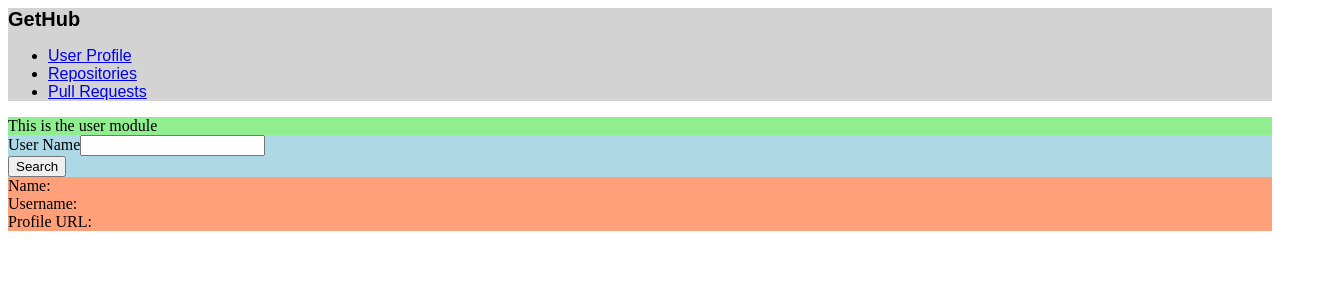
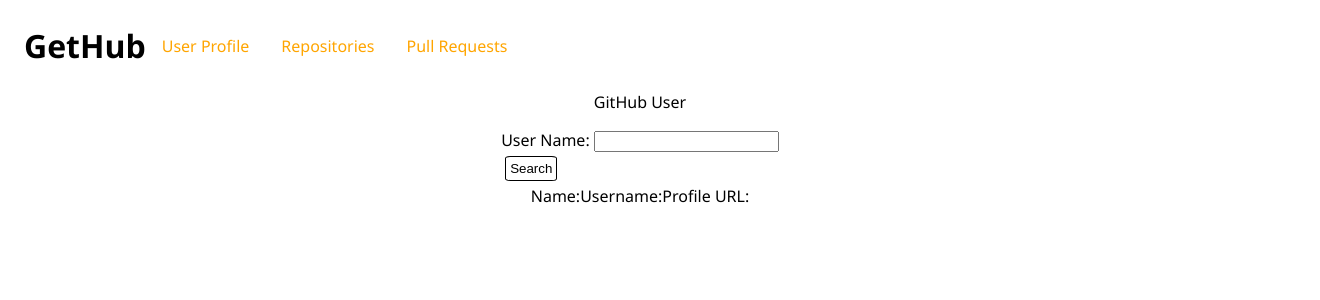
Before and after one commit to notwillcasey/github-fetcher, an Angular app: page /user in a window 1280 px wide. Shown: the top 300 px of the page, 1320 px wide, since content can reach past the window. Built offline with nearby package versions, Linux system fonts and the light colour scheme.

Commit message:
update styling

```diff
--- a/src/app/app.component.css
+++ b/src/app/app.component.css
@@ -1,10 +1,39 @@
 .nav-title {
-    font-family: Arial, Helvetica, sans-serif;
+    font-family:'Segoe UI', Tahoma, Geneva, Verdana, sans-serif;
     font-weight: bold;
-    font-size: 20px;
+    font-size: 2rem;
+    padding: -5rem;
+    display: inline-flex;
+    float: left;
 }
 
 .nav-bar {
-    background-color: lightgrey;
-    font-family: Arial, Helvetica, sans-serif;
+    font-family: 'Segoe UI', Tahoma, Geneva, Verdana, sans-serif;
+    display: inline-flex;
+    width: 100vw;
+    margin-bottom: 0.5rem;
+    padding: 1rem;
 }
+
+.nav-list {
+    display: inline-flex;
+    align-items: center;
+    float: right;
+}
+
+a:link {
+    color: orange;
+    text-decoration: none;
+}
+
+.app-body {
+    font-family: 'Segoe UI', Tahoma, Geneva, Verdana, sans-serif;
+}
+
+.nav-button {
+    margin: 1rem;
+}
+
+button {
+    color: white;
+}
--- a/src/app/app.component.html
+++ b/src/app/app.component.html
@@ -1,10 +1,10 @@
 <nav class="nav-bar">
   <a class="nav-title">{{pageTitle}}</a>
-  <ul class="nav-list">
-    <li><a class="nav-button" routerLink="/user">User Profile</a></li>
-    <li><a class="nav-button" routerLink="/repo">Repositories</a></li>
-    <li><a class="nav-button" routerLink="/pullrequest">Pull Requests</a></li>
-  </ul>
+  <div class="nav-list">
+    <span><a class="nav-button" routerLink="/user">User Profile</a></span>
+    <span><a class="nav-button" routerLink="/repo">Repositories</a></span>
+    <span><a class="nav-button" routerLink="/pullrequest">Pull Requests</a></span>
+  </div>
 </nav>
 <div class="app-body">
   <router-outlet></router-outlet>
--- a/src/app/pull-request/pull-request.component.css
+++ b/src/app/pull-request/pull-request.component.css
@@ -1,11 +1,28 @@
 .pr-title {
-    background-color: lightsalmon;
+    display: flex;
+    justify-content: center;
+    margin-bottom: 1rem;
 }
 
 .pr-form {
-    background-color: lightgreen;
+    display: flex;
+    justify-content: center;
 }
 
 .pr-data {
-    background-color: lightblue;
+    display: flex;
+    justify-content: center;
 }
+
+.pr-body {
+}
+
+button {
+    background-color: white;
+    border-style: solid;
+    border-color: black;
+    border-radius: 10%;
+    border-width: thin;
+    padding: 0.25rem;
+    margin: 0.25rem;
+}
--- a/src/app/repo/repo.component.css
+++ b/src/app/repo/repo.component.css
@@ -1,11 +1,28 @@
 .repo-title {
-    background-color: lightblue;
+    display: flex;
+    justify-content: center;
+    margin-bottom: 1rem;
 }
 
 .repo-form {
-    background-color: lightsalmon;
+    display: flex;
+    justify-content: center;
 }
 
 .repo-data {
-    background-color: lightgreen;
+    display: flex;
+    justify-content: center;
 }
+
+.repo-body {
+}
+
+button {
+    background-color: white;
+    border-style: solid;
+    border-color: black;
+    border-radius: 10%;
+    border-width: thin;
+    padding: 0.25rem;
+    margin: 0.25rem;
+}
--- a/src/app/repo/repo.component.html
+++ b/src/app/repo/repo.component.html
@@ -1,6 +1,6 @@
 <div class="repo-body">
     <div class="repo-title">
-        This is the repo module
+        GitHub Repo
     </div>
     <div class="repo-form">
         <form [formGroup]="repoSearch" (ngSubmit)="onSubmit()">
--- a/src/app/user/user.component.css
+++ b/src/app/user/user.component.css
@@ -1,11 +1,28 @@
 .user-title {
-    background-color: lightgreen;
+    display: flex;
+    justify-content: center;
+    margin-bottom: 1rem;
 }
 
 .user-form {
-    background-color: lightblue;
+    display: flex;
+    justify-content: center;
 }
 
 .user-data {
-    background-color: lightsalmon;
+    display: flex;
+    justify-content: center;
 }
+
+.user-body {
+}
+
+button {
+    background-color: white;
+    border-style: solid;
+    border-color: black;
+    border-radius: 10%;
+    border-width: thin;
+    padding: 0.25rem;
+    margin: 0.25rem;
+}
--- a/src/app/user/user.component.html
+++ b/src/app/user/user.component.html
@@ -1,11 +1,11 @@
 <div class="user-body">
     <div class="user-title">
-        This is the user module
+        GitHub User
     </div>
     <div class="user-form form">
         <form [formGroup]="userSearch" (ngSubmit)="onSubmit()">
             <div>
-                <label for="user-label">User Name</label>
+                <label for="user-label">User Name: </label>
                 <input class="user-input" type="text" formControlName="userName">
             </div>
 
```
